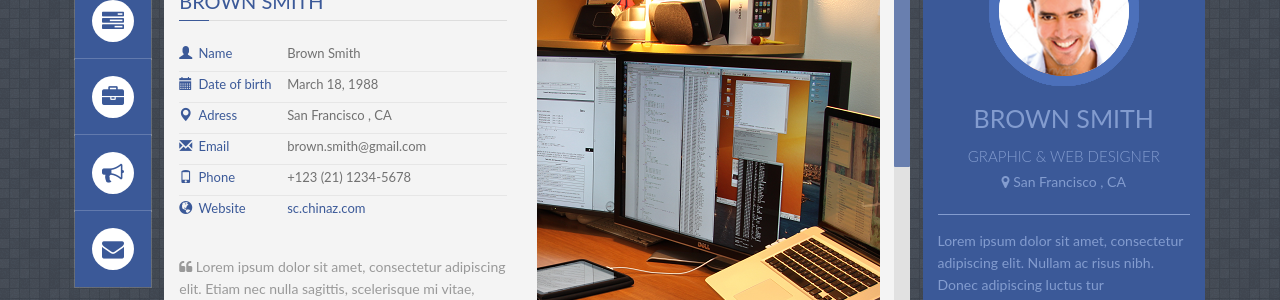
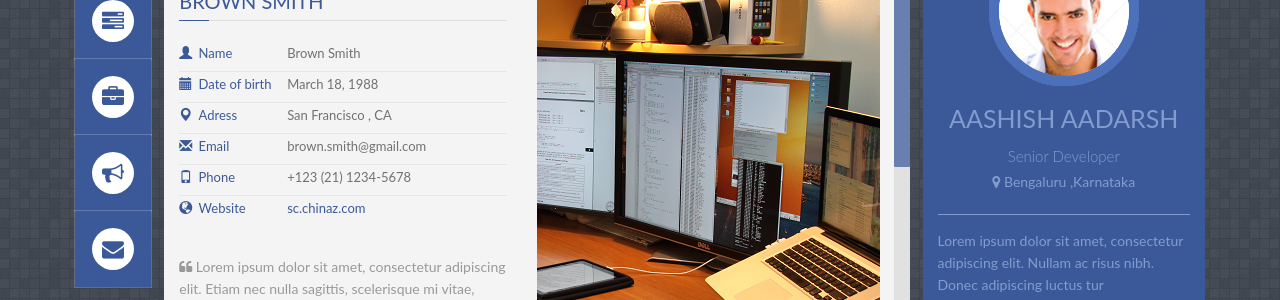
Before and after one commit to aashish-aadarsh/aashish-aadarsh.github.io, a Jekyll site: the page built from index.html, in a window 1280 px wide. Shown: the part 252-552 px from the top of the page. Built offline with Jekyll 4.4.1, drawn with Linux system fonts in a browser that asks for light colours; some web fonts are replaced.

Commit message:
updated value

```diff
--- a/_config.yml
+++ b/_config.yml
@@ -1,23 +1,19 @@
 
-title: My Resume
-url: 'http://junlulocky.com'
-baseurl: 'aashish-aadarsh.github.io' #change it according to your repository name
+title: Aashish Aadarsh
+url: 'https://aashish-aadarsh.github.io'
+baseurl: 'aashish-aadarsh.github.io'
 
 
 
 # Profile information
-yourname: Brown Smith  ## put your name
-title: 'GRAPHIC &amp; WEB DESIGNER'  ## your title
-location: San Francisco , CA
+yourname: Aashish Aadarsh
+title: 'Senior Developer'
+location: Bengaluru ,Karnataka
 
 
 ## Social Profiles
 facebook: http://www.facebook.com  ## your facebook account url
 twitter: http://www.twitter.com  ## your twitter account url
-linkedin: http://www.linkedin.com  ## your linkedin account url
-dribbble: http://www.dribble.com  ## you dribbble account url
-foursquare: http://www.foursquare.com  ## your foursquare account url
-
-
-
-# Update all the sections by editing the files inside _includes folder.
+linkedin: http://www.linkedin.com/in/aadarshbgp
+github: https://github.com/aashish-aadarsh
+stackoverflow: https://stackoverflow.com/users/5028082/aashish-aadarsh
```
